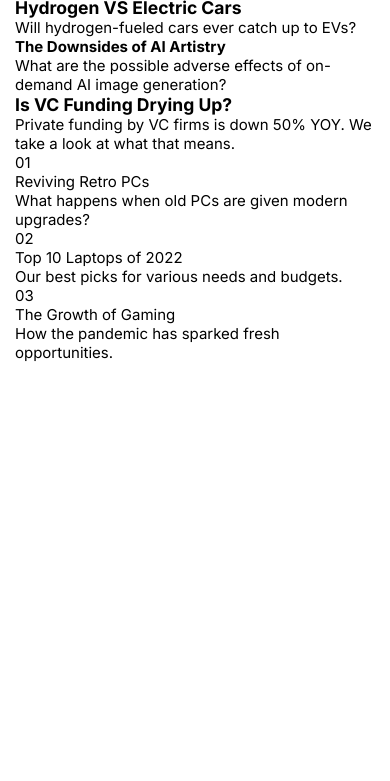
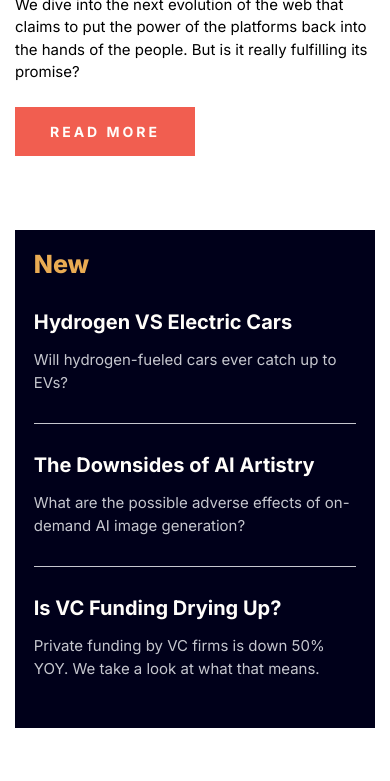
Before and after one commit to Kamasah-Dickson/Web-3.0-News-homepage, a plain HTML site: page index.html in a window 390 px wide. Shown: the part 597-1378 px from the top of the page. Before the commit the page ends 959 px from the top, so only its background shows below. Drawn offline with Linux system fonts and the light colour scheme.

Commit message:
Homepage on mobile completed

```diff
--- a/index.html
+++ b/index.html
@@ -86,20 +86,20 @@
 					</div>
 				</div>
 				<aside>
-					<div class="box1">
+					<div class="box box1">
 						<h2>New</h2>
 						<h3>Hydrogen VS Electric Cars</h3>
 						<p>Will hydrogen-fueled cars ever catch up to EVs?</p>
 					</div>
-					<div class="box2">
+					<div class="box box2">
 						<h4>The Downsides of AI Artistry</h4>
 						<p>
 							What are the possible adverse effects of on-demand AI image
 							generation?
 						</p>
 					</div>
-					<div class="box3">
-						<h3>Is VC Funding Drying Up?</h3>
+					<div class="box box3">
+						<h5>Is VC Funding Drying Up?</h5>
 						<p>
 							Private funding by VC firms is down 50% YOY. We take a look at
 							what that means.
@@ -108,20 +108,31 @@
 				</aside>
 				<div class="footer-news">
 					<div class="box box1">
+						<img src="./assets/images/image-retro-pcs.jpg" alt="Retro PCs" />
+						<div class="news">
 							<span>01</span>
 							<p class="topic">Reviving Retro PCs</p>
 							<p class="topicinfo">
 								What happens when old PCs are given modern upgrades?
 							</p>
 						</div>
+					</div>
 					<div class="box box2">
+						<img
+							src="./assets/images/image-top-laptops.jpg"
+							alt="Top laptops"
+						/>
+						<div class="news">
 							<span>02</span>
 							<p class="topic">Top 10 Laptops of 2022</p>
 							<p class="topicinfo">
 								Our best picks for various needs and budgets.
 							</p>
 						</div>
+					</div>
 					<div class="box box3">
+						<img src="./assets/images/image-gaming-growth.jpg" alt="Gaming" />
+						<div class="news">
 							<span>03</span>
 							<p class="topic">The Growth of Gaming</p>
 							<p class="topicinfo">
@@ -130,6 +141,7 @@
 						</div>
 					</div>
 				</div>
+			</div>
 		</main>
 	</body>
 </html>
--- a/scss/global/_typography.scss
+++ b/scss/global/_typography.scss
@@ -1,4 +1,6 @@
 @use "../util/" as u;
+@use "../global/fonts" as g;
+@use "../global/colors" as c;
 
 * {
 	padding: 0;
@@ -10,17 +12,53 @@
 body {
 	font-size: u.rem(15);
 	height: 100vh;
-	position:relative;
-	padding-top:u.em(90);
+	position: relative;
+	padding-top: u.em(90);
 }
 
-img{
+img {
 	display: block;
 	width: 100%;
 	height: auto;
 }
 
-.container{
-	width:min(100% - u.rem(30), u.rem(1200));
-	margin-inline:auto;
+.container {
+	width: min(100% - u.rem(30), u.rem(1200));
+	margin-inline: auto;
 }
+
+h1 {
+	font-weight: g.$large;
+	font-size: clamp(u.rem(15), u.rem(38) + 2vw, u.rem(47));
+	line-height: 1;
+	margin-bottom: u.em(6);
+	margin-top:u.em(8);
+}
+
+p {
+	font-weight: g.$small;
+	line-height: 1.5;
+	margin-bottom: u.em(25);
+}
+
+picture {
+	margin-bottom: u.em(15);
+}
+
+button {
+	background-color: c.$Soft-red;
+	border: none;
+	color: c.$Off-white;
+	padding: u.em(18) u.rem(20);
+	width: u.rem(180);
+	text-transform: uppercase;
+	font-size: u.rem(14);
+	font-weight: g.$medium;
+	letter-spacing: u.rem(3);
+	margin-bottom: u.em(85);
+	&:hover {
+		background-color: c.$Very-dark-blue;
+		color: c.$Off-white;
+		transition: 0.3s ease-in;
+	}
+}
--- a/scss/layout/_header.scss
+++ b/scss/layout/_header.scss
@@ -6,7 +6,7 @@ header {
 	left: 0;
 	width: 100%;
 	padding-block: u.em(15);
-	background-color: rgba(0, 0, 0, 0.1);
+	background-color: rgba(0, 0, 0, 0.01);
 	backdrop-filter: blur(u.rem(8));
 
 	.container {
--- a/scss/layout/_main.scss
+++ b/scss/layout/_main.scss
@@ -1,7 +1,83 @@
-main{
-    .main-section{
-        display:grid;
-        grid-template-columns: 1fr;
+@use "../global" as g;
+@use "../util" as u;
+main {
+	.main-section {
+		display: grid;
+		grid-template-columns: 1fr;
+		aside {
+			background-color: g.$Very-dark-blue;
+			padding: u.em(20);
+			.box1 {
+				padding-bottom: u.rem(29);
 
-    }
+				h2 {
+					color: g.$Soft-orange;
+					font-weight: g.$large;
+					margin-bottom: u.em(20);
+					font-size: u.rem(25);
+
+				}
+			}
+			.box2 {
+				border-bottom: u.rem(1) solid g.$Grayish-blue;
+				border-top: u.rem(1) solid g.$Grayish-blue;
+			}
+			.box2,
+			.box3 {
+				padding-block: u.rem(29);
+			}
+			.box {
+				// padding-block: u.em(10);
+				h3,
+				h4,
+				h5 {
+					margin-bottom: u.rem(15);
+					color: g.$Off-white;
+					font-size: u.rem(20);
+                    &:hover{
+                        color:g.$Soft-orange;
+                        transition:.3s ease-in-out;
+                        cursor:pointer;
+                    }
+				}
+				p {
+					color: g.$Grayish-blue;
+					margin: 0;
+				}
+			}
+		}
+		.footer-news {
+            margin-top:u.em(60);
+            display: flex;
+            flex-direction: column;
+            gap:u.rem(20);
+			.box {
+                @include u.flex;
+                gap: u.rem(29);
+                justify-content: flex-start;
+				img {
+					width: u.rem(100);
+				}
+                .news{
+                    span{
+                        color:g.$Grayish-blue;
+                        font-weight:g.$medium;
+                        font-size:u.rem(30);
+                        margin-bottom:u.em(8);
+                    }
+                    .topic{
+                        margin-bottom:u.rem(8);
+                        color:g.$Very-dark-blue;
+                        font-weight: g.$medium;
+                        font-size: u.rem(19);
+                        &:hover{
+                            color:g.$Soft-red;
+                            transition:.3s ease;
+                            cursor:pointer;
+                        }
+                    }
+                }
+			}
+		}
+	}
 }
```
Also changed, not shown: dist/style.css, 1 other file. Lines whose indentation alone changed are shown as unchanged.
